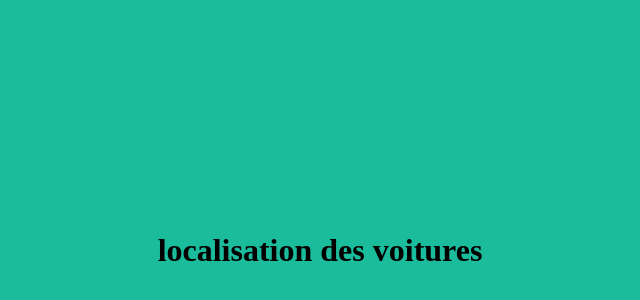
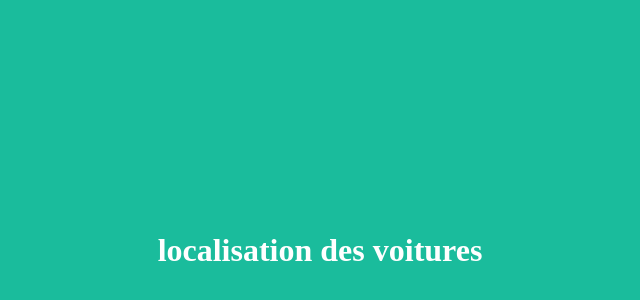
Before and after one commit to abdellahmc/locationvoitures, a plain HTML site: page index.html in a window 1280 px wide. Shown: the part 42-342 px from the top of the page, without its empty margins (320-960 px from the left). Drawn offline with Linux system fonts and the light colour scheme.

Commit message:
modifier la couleur du grand titre

```diff
--- a/index.html
+++ b/index.html
@@ -4,6 +4,6 @@
 	<title></title>
 </head>
 <body style="background-color: #1abc9c">
-<h1 style="padding-top: 20%; padding-bottom: 20%; text-align: center;">localisation des voitures</h1>
+<h1 style="padding-top: 20%; padding-bottom: 20%; text-align: center; color: #ffffff;">localisation des voitures</h1>
 </body>
 </html>
```
